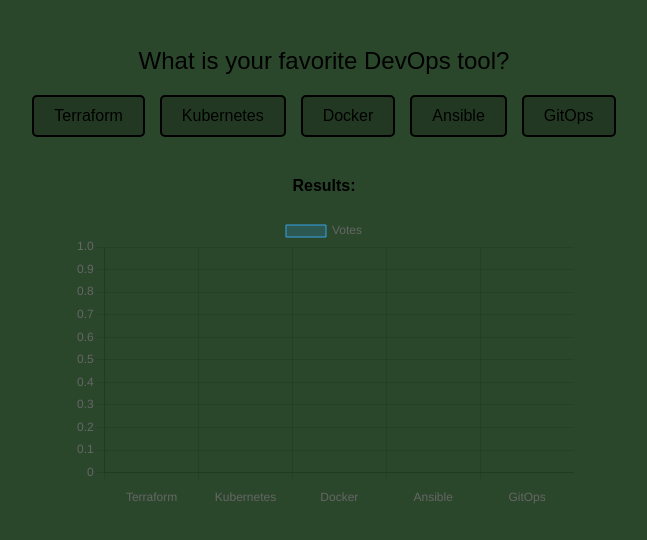
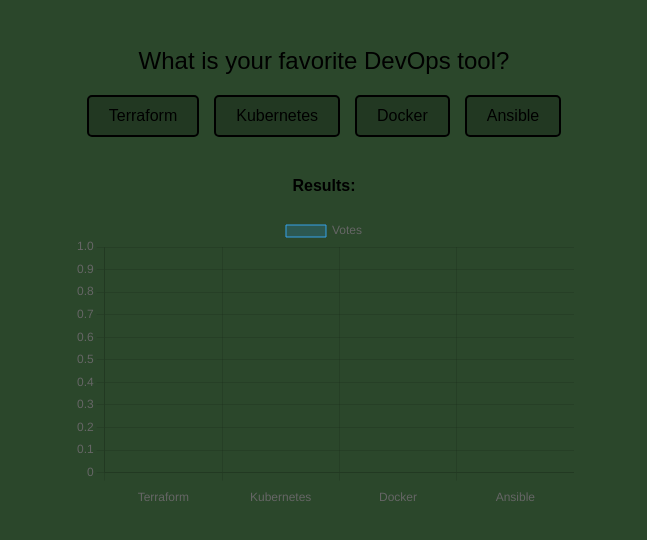
Before and after one commit to KadirvelA/ocp-1, a plain HTML site: page trivia-app/frontend/index.html in a window 1280 px wide. Shown: the part 60-600 px from the top of the page, without its empty margins (316-963 px from the left). Drawn offline with nearby package versions, Linux system fonts and the light colour scheme.

Commit message:
updated tools list

```diff
--- a/trivia-app/frontend/index.html
+++ b/trivia-app/frontend/index.html
@@ -178,7 +178,7 @@
 
     // Example usage:
     addTool('Ansible');
-    addTool('GitOps')
+    removeTool('GitOps')
     // addTool('Ansible'); // Add new tool
     // removeTool('Docker'); // Remove existing tool
   </script>
```
